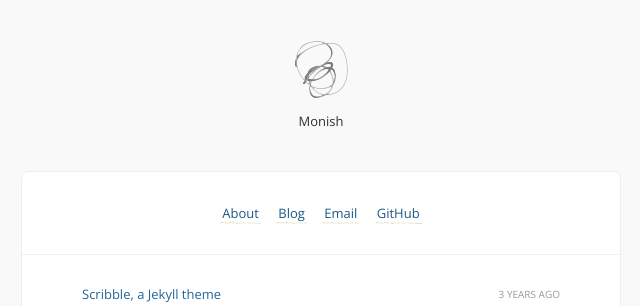
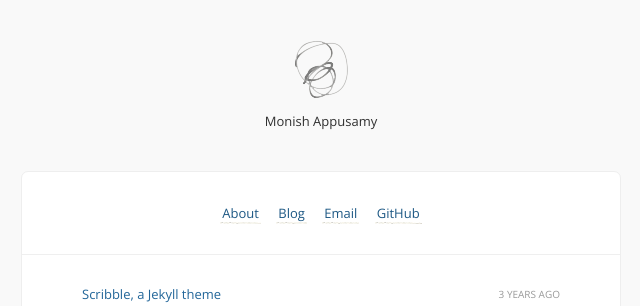
Before and after one commit to monishappusamy/monishappusamy.github.io, a Jekyll site: the page built from index.html, in a window 1280 px wide. Shown: the top 306 px of the page, without its empty margins (319-959 px from the left). Built offline with Jekyll 4.4.1, drawn with Linux system fonts in a browser that asks for light colours; Markdown is read by kramdown in place of the engine named in the settings; comment, search, counter and statistics services are not loaded.

Commit message:
Update _config.yml

```diff
--- a/_config.yml
+++ b/_config.yml
@@ -1,4 +1,4 @@
-title:            Monish
+title:            Monish Appusamy
 description:      A personal portfolio site of Monish Kumar Appusamy
 url:              # monish.co.in
 signoff:          # Monish Kumar Appusamy.
```
